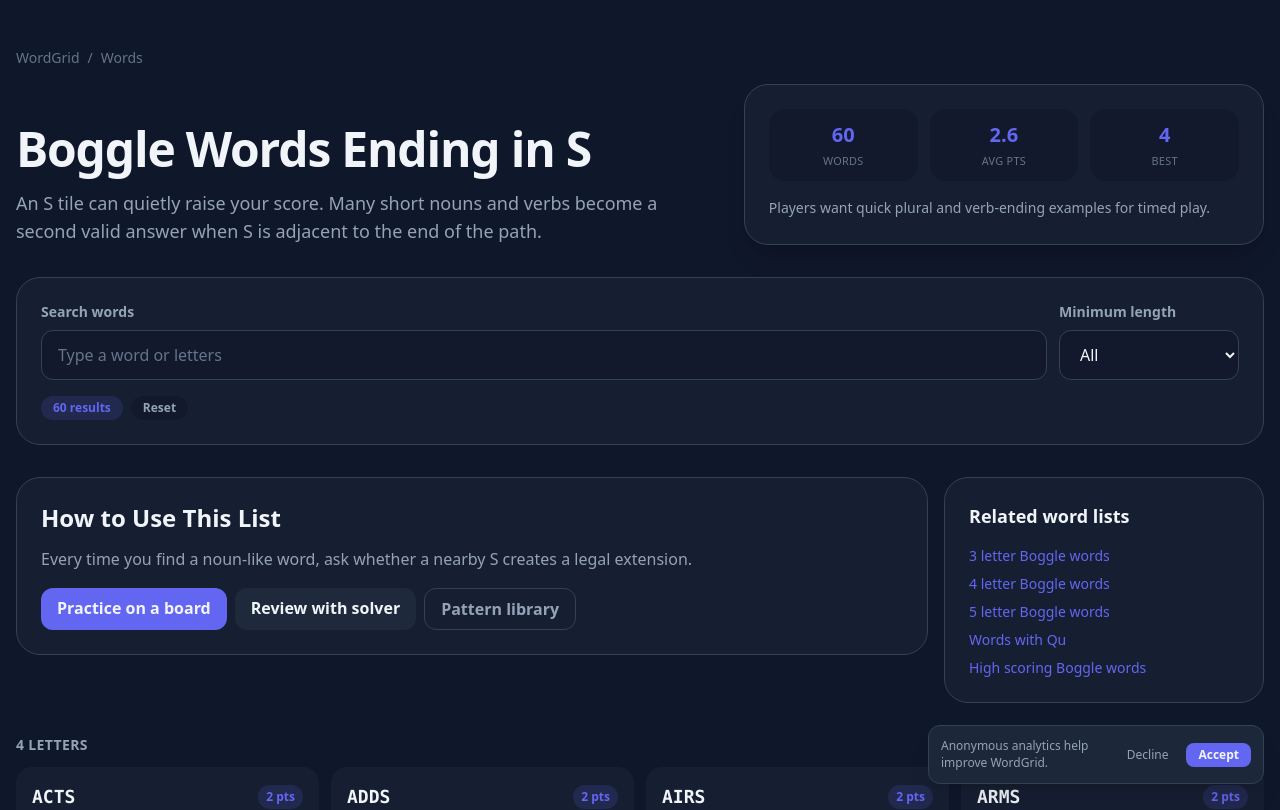
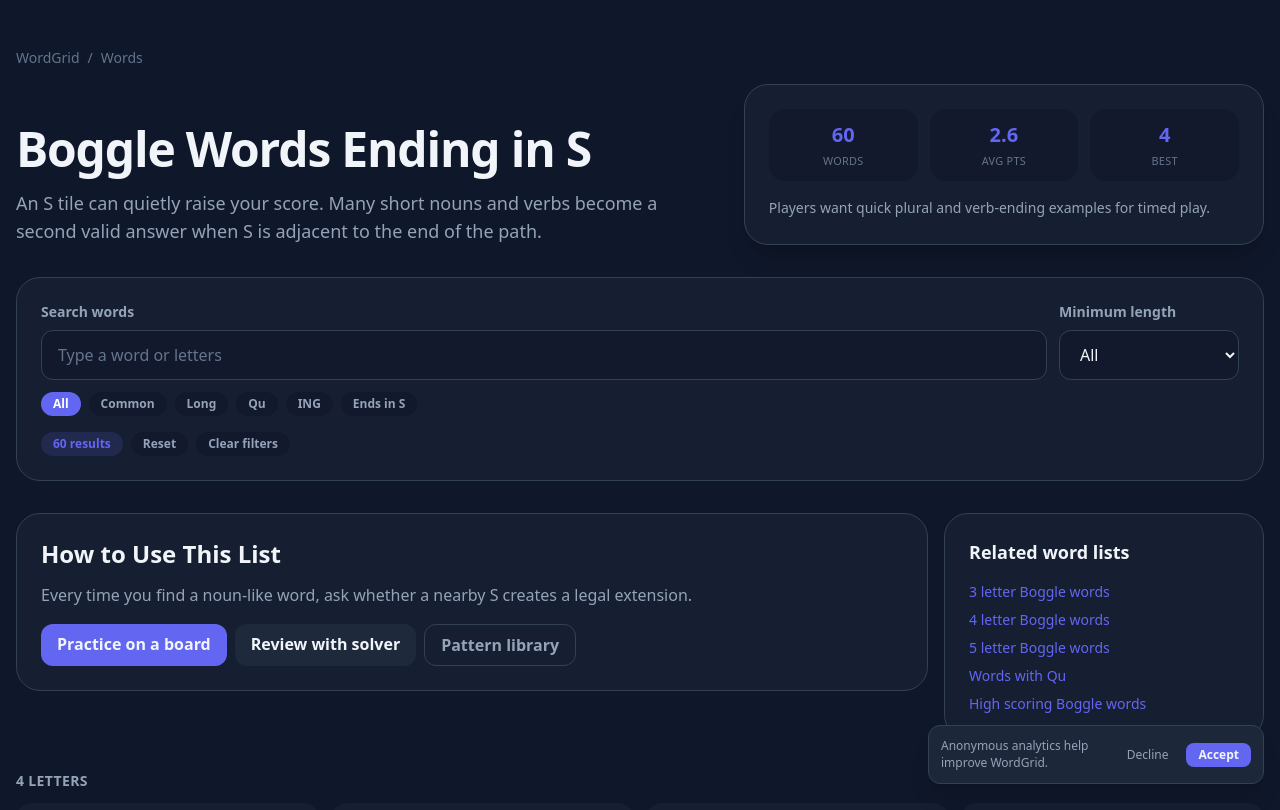
Before and after one commit to aieasygames-alt/wordgrid, a Next.js app: page /words/words-ending-in-s in a window 1280 px wide. Shown: the top 810 px of the page. Built offline with nearby package versions, Linux system fonts and the light colour scheme.

Commit message:
Add onboarding, filters, and daily recap

```diff
--- a/src/app/HomeClient.tsx
+++ b/src/app/HomeClient.tsx
@@ -41,6 +41,11 @@
     { href: "/guides/word-pattern-library", label: "Pattern Library" },
     { href: "/guides/boggle-rules-beginners", label: "Rules" },
     { href: "/stats", label: "Stats" },
+  ];
+  const flowEntrances = [
+    { href: "/play", label: "Start with Play" },
+    { href: "/solver", label: "Review with Solver" },
+    { href: "/words", label: "Browse Words" },
   ];
 
   const handleComplete = useCallback(
@@ -114,6 +119,20 @@
                 </Link>
               ))}
             </div>
+            <div className="mt-5 grid gap-3 sm:grid-cols-3">
+              {flowEntrances.map((entry, index) => (
+                <Link
+                  key={entry.href}
+                  href={entry.href}
+                  className="rounded-2xl border border-border bg-surface/50 p-4 text-left transition hover:bg-surface"
+                >
+                  <div className="text-xs font-semibold uppercase tracking-wide text-text-dim">
+                    Step {index + 1}
+                  </div>
+                  <div className="mt-1 font-semibold text-text">{entry.label}</div>
+                </Link>
+              ))}
+            </div>
           </div>
 
             <TodayTipCard
@@ -124,11 +143,13 @@
             density="tight"
             actionsLayout="inline"
               showActionBox={false}
-              showGrid={false}
-              primaryHref="/daily"
-              primaryLabel="Open Daily"
-              secondaryHref="/words"
-              secondaryLabel="Open word list"
+            showGrid={false}
+            primaryHref="/daily"
+            primaryLabel="Open Daily"
+            secondaryHref="/words"
+            secondaryLabel="Open word list"
+            tertiaryHref="/solver"
+            tertiaryLabel="Open solver"
             />
         </div>
       </section>
--- a/src/components/ResultScreen.tsx
+++ b/src/components/ResultScreen.tsx
@@ -474,6 +474,38 @@
               </div>
             )}
 
+            {mode === "daily" && hasDictionary && (
+              <div className="mt-5 rounded-2xl border border-border bg-bg/60 p-4">
+                <div className="text-xs uppercase tracking-wide text-text-dim">
+                  Daily recap
+                </div>
+                <div className="mt-2 grid gap-3 sm:grid-cols-3">
+                  <div>
+                    <div className="text-sm font-semibold text-text">Best grabs</div>
+                    <p className="mt-1 text-sm text-text-muted">
+                      {bestFoundWord
+                        ? `${bestFoundWord.word} leads your score.`
+                        : "No scored word yet."}
+                    </p>
+                  </div>
+                  <div>
+                    <div className="text-sm font-semibold text-text">Missed shape</div>
+                    <p className="mt-1 text-sm text-text-muted">
+                      {topMissedCategory
+                        ? `You left ${topMissedCategory.count} ${topMissedCategory.label.toLowerCase()}.`
+                        : "You caught most of the obvious board shape."}
+                    </p>
+                  </div>
+                  <div>
+                    <div className="text-sm font-semibold text-text">Next step</div>
+                    <p className="mt-1 text-sm text-text-muted">
+                      Open the solver and then review a matching word list to lock in the pattern.
+                    </p>
+                  </div>
+                </div>
+              </div>
+            )}
+
             {hasDictionary && (
               <div className="mt-5">
                 <div className="h-3 w-full overflow-hidden rounded-full bg-surface">
@@ -575,6 +607,8 @@
             primaryLabel="Study this pattern"
             secondaryHref="/play"
             secondaryLabel="Practice another round"
+            tertiaryHref="/solver"
+            tertiaryLabel="Review in solver"
             compact
           />
 
--- a/src/components/TodayTipCard.tsx
+++ b/src/components/TodayTipCard.tsx
@@ -11,6 +11,8 @@
   primaryLabel: string;
   secondaryHref?: string;
   secondaryLabel?: string;
+  tertiaryHref?: string;
+  tertiaryLabel?: string;
   compact?: boolean;
   layout?: "split" | "stack";
   density?: "normal" | "tight";
@@ -26,6 +28,8 @@
   primaryLabel,
   secondaryHref,
   secondaryLabel,
+  tertiaryHref,
+  tertiaryLabel,
   compact = false,
   layout = "split",
   density = "normal",
@@ -94,6 +98,14 @@
                 {secondaryLabel}
               </Link>
             )}
+            {tertiaryHref && tertiaryLabel && (
+              <Link
+                href={tertiaryHref}
+                className={`inline-flex items-center justify-center rounded-xl border border-border bg-bg/70 px-4 text-sm font-semibold text-text-muted hover:bg-surface hover:text-text transition ${compact ? (isTight ? "py-2" : "py-2.5") : "py-2.5"} ${actionsLayout === "inline" ? "flex-1 min-w-[132px]" : ""}`}
+              >
+                {tertiaryLabel}
+              </Link>
+            )}
           </div>
         </div>
       </div>
--- a/src/components/WordListPage.tsx
+++ b/src/components/WordListPage.tsx
@@ -12,9 +12,12 @@
   page: WordListPageData;
 };
 
+type WordPattern = "all" | "qu" | "ing" | "s" | "long" | "common";
+
 export default function WordListPage({ page }: WordListPageProps) {
   const [query, setQuery] = useState("");
   const [minLength, setMinLength] = useState<number | "all">("all");
+  const [pattern, setPattern] = useState<WordPattern>("all");
 
   const uniqueWords = page.words.filter(
     (word, index, words) => words.indexOf(word) === index
@@ -25,9 +28,21 @@
     return uniqueWords.filter((word) => {
       const queryMatch = q ? word.includes(q) : true;
       const lengthMatch = minLength === "all" ? true : word.length >= minLength;
-      return queryMatch && lengthMatch;
+      const patternMatch =
+        pattern === "all"
+          ? true
+          : pattern === "qu"
+          ? word.includes("qu")
+          : pattern === "ing"
+          ? word.endsWith("ing")
+          : pattern === "s"
+          ? word.endsWith("s")
+          : pattern === "long"
+          ? word.length >= 5
+          : word.length <= 4;
+      return queryMatch && lengthMatch && patternMatch;
     });
-  }, [uniqueWords, query, minLength]);
+  }, [uniqueWords, query, minLength, pattern]);
 
   const grouped = useMemo(() => {
     const source = query.trim() || minLength !== "all" ? filteredWords : uniqueWords;
@@ -98,8 +113,31 @@
               <option value="4">4+</option>
               <option value="5">5+</option>
               <option value="6">6+</option>
-            </select>
+              </select>
           </label>
+        </div>
+        <div className="mt-3 flex flex-wrap gap-2">
+          {[
+            ["all", "All"],
+            ["common", "Common"],
+            ["long", "Long"],
+            ["qu", "Qu"],
+            ["ing", "ING"],
+            ["s", "Ends in S"],
+          ].map(([value, label]) => (
+            <button
+              key={value}
+              type="button"
+              onClick={() => setPattern(value as WordPattern)}
+              className={`rounded-full px-3 py-1 text-xs font-semibold transition ${
+                pattern === value
+                  ? "bg-primary text-white"
+                  : "bg-bg/60 text-text-muted hover:bg-surface hover:text-text"
+              }`}
+            >
+              {label}
+            </button>
+          ))}
         </div>
         <div className="mt-4 flex flex-wrap gap-2">
           <span className="rounded-full bg-primary/15 px-3 py-1 text-xs font-semibold text-primary">
@@ -108,6 +146,17 @@
           <Link href="/words" className="rounded-full bg-bg/60 px-3 py-1 text-xs font-semibold text-text-muted hover:text-text">
             Reset
           </Link>
+          <button
+            type="button"
+            onClick={() => {
+              setQuery("");
+              setMinLength("all");
+              setPattern("all");
+            }}
+            className="rounded-full bg-bg/60 px-3 py-1 text-xs font-semibold text-text-muted hover:text-text"
+          >
+            Clear filters
+          </button>
         </div>
       </section>
 
```
